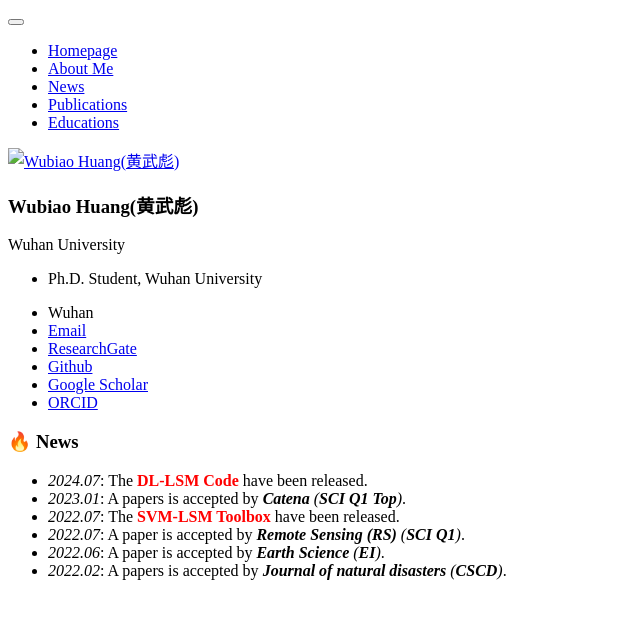
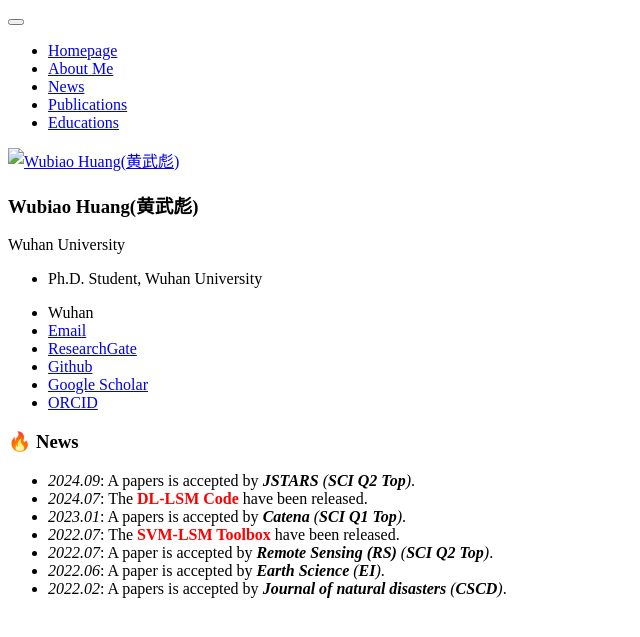
Before and after one commit to HuangWBill/HuangWBill.github.io, a Jekyll site: the page built from _pages/includes/news.md, in a window 1280 px wide. Shown: the top 637 px of the page, without its empty margins (0-640 px from the left). Built offline with Jekyll 4.4.1, drawn with Linux system fonts in a browser that asks for light colours; our own code applies the rules of GitHub Pages for plain Markdown files.

Commit message:
Update news.md

```diff
--- a/_pages/includes/news.md
+++ b/_pages/includes/news.md
@@ -1,7 +1,8 @@
 # 🔥 News
+- *2024.09*: A papers is accepted by ***JSTARS** (**SCI Q2 Top**)*.
 - *2024.07*: The **<font color="red">DL-LSM Code</font>** have been released.
 - *2023.01*: A papers is accepted by ***Catena** (**SCI Q1 Top**)*.
 - *2022.07*: The **<font color="red">SVM-LSM Toolbox</font>** have been released.
-- *2022.07*: A paper is accepted by ***Remote Sensing (RS)** (**SCI Q1**)*.
+- *2022.07*: A paper is accepted by ***Remote Sensing (RS)** (**SCI Q2 Top**)*.
 - *2022.06*: A paper is accepted by ***Earth Science** (**EI**)*.
 - *2022.02*: A papers is accepted by ***Journal of natural disasters** (**CSCD**)*.
```
